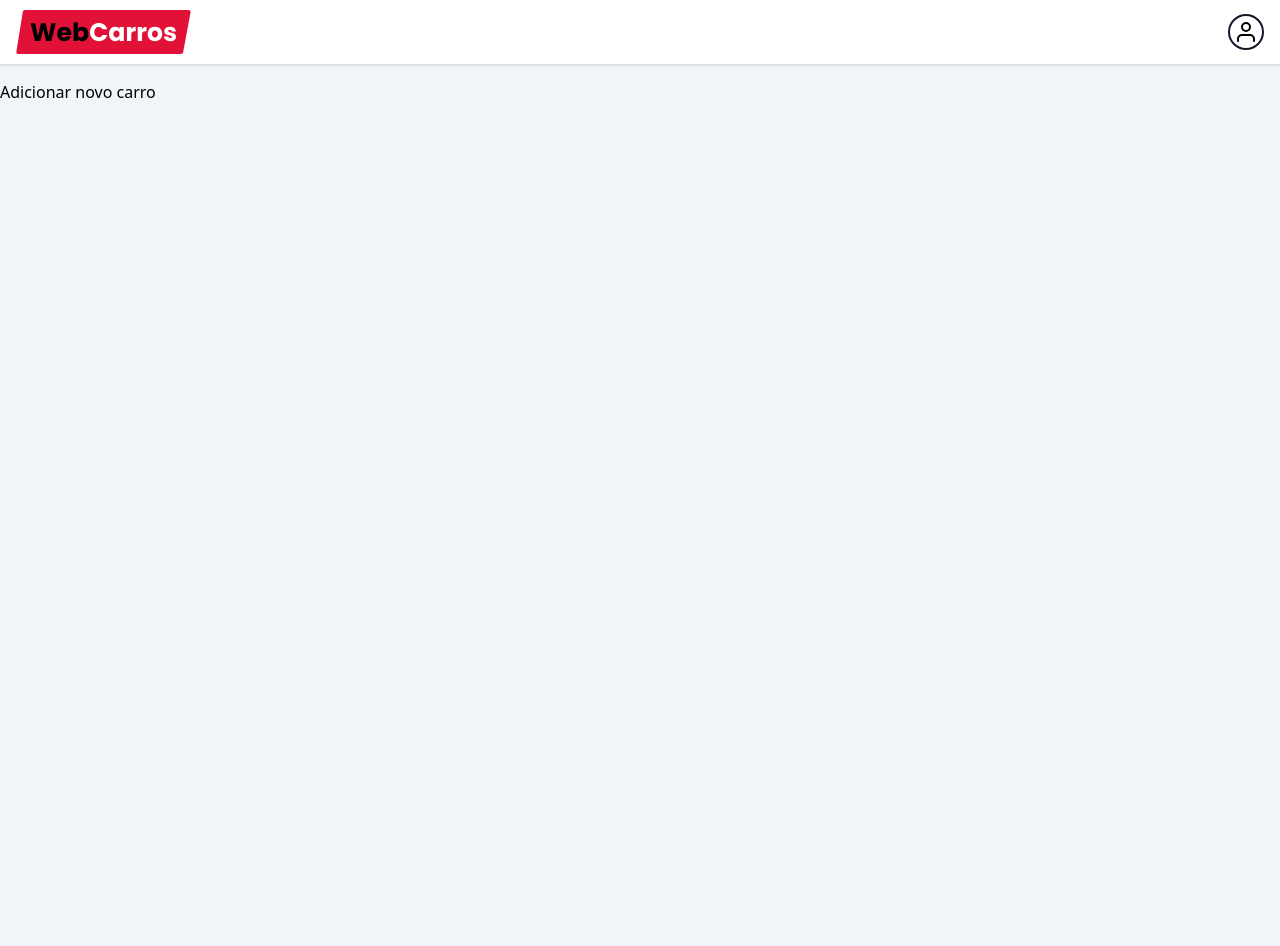
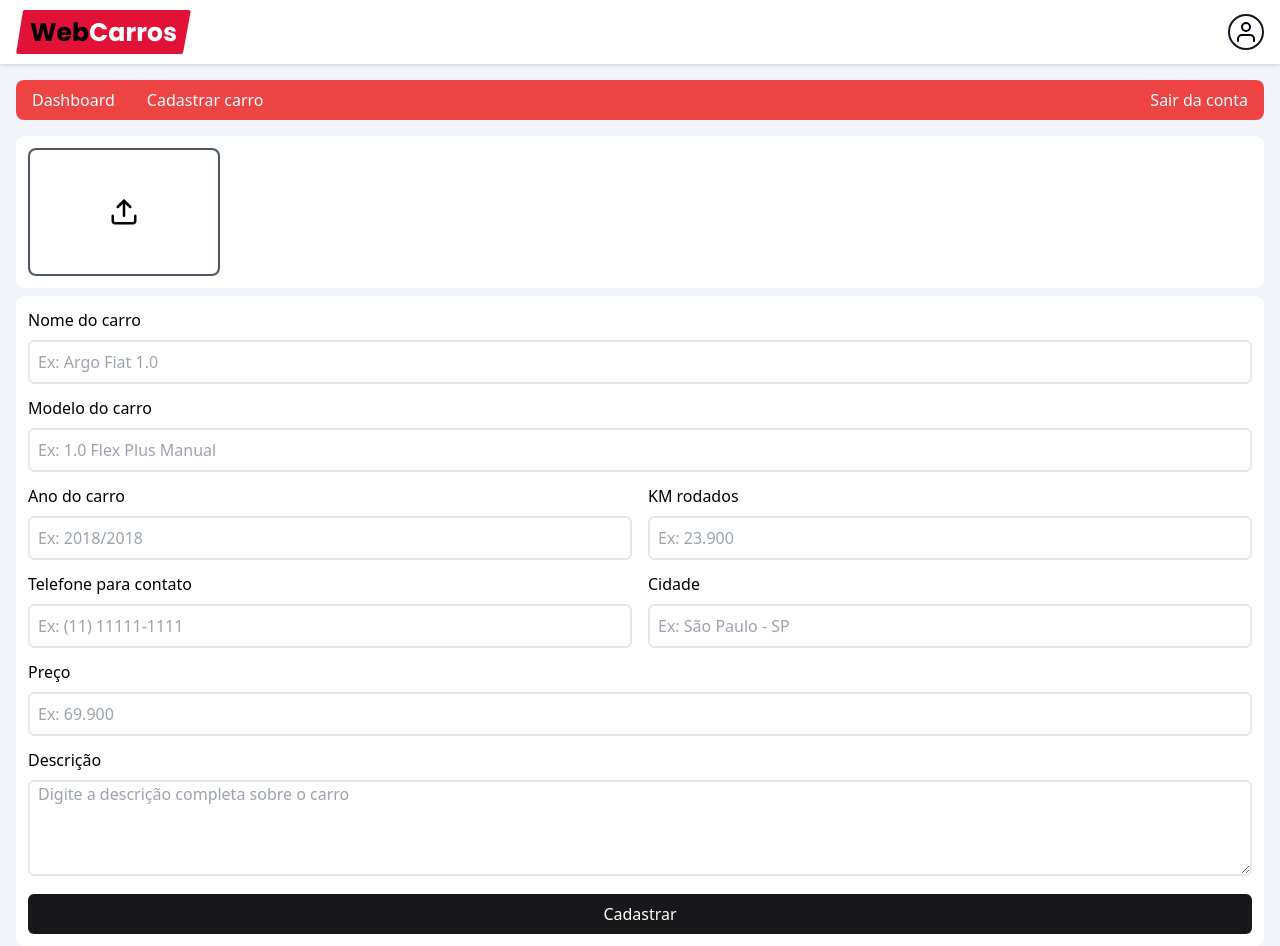
Before and after one commit to gctoledo/WebCarros, a React (Vite) app: page /dashboard/new in a window 1280 px wide. Before the commit the page ends 800 px from the top, so only its background shows below. Built offline with nearby package versions, Linux system fonts and the light colour scheme; no server answers; sample sign-in values are in the browser's storage.

Commit message:
feat: add New page with form and schema validation

```diff
--- a/src/pages/Dashboard/New/index.tsx
+++ b/src/pages/Dashboard/New/index.tsx
@@ -1,8 +1,170 @@
+import { FiUpload } from "react-icons/fi";
+
+import { useForm } from "react-hook-form";
+import { z } from "zod";
+import { zodResolver } from "@hookform/resolvers/zod";
+import Input from "../../../components/Input";
+
+import Container from "../../../components/Container";
+import DashboardHeader from "../../../components/DashboardHeader";
+
+const schema = z.object({
+  name: z.string().min(1, "O campo nome é obrigatório!"),
+  model: z.string().min(1, "O modelo é obrigatório!"),
+  year: z.string().min(1, "O ano do carro é obrigatório!"),
+  km: z.string().min(1, "O KM do carro é obrigatório!"),
+  price: z.string().min(1, "O preço do carro é obrigatório!"),
+  city: z.string().min(1, "O campo cidade é obrigatório!"),
+  whatsapp: z
+    .string()
+    .min(1, "O telefone é obrigatório")
+    .refine((value) => /^(\d{10,12})$/.test(value), {
+      message: "Número de telefone inválido!",
+    }),
+  description: z.string().min(1, "A descrição é obrigatória"),
+});
+
+type FormData = z.infer<typeof schema>;
+
 function New() {
+  const {
+    register,
+    handleSubmit,
+    formState: { errors },
+    reset,
+  } = useForm<FormData>({
+    resolver: zodResolver(schema),
+    mode: "onChange",
+  });
+
+  const onSubmit = (data: FormData) => {
+    console.log(data);
+  };
+
   return (
-    <div>
-      <h1>Adicionar novo carro</h1>
-    </div>
+    <Container>
+      <DashboardHeader />
+
+      <div className="w-ful bg-white p-3 rounded-lg flex flex-col sm:flex-row items-center gap-2">
+        <button className="border-2 w-48 rounded-lg flex items-center justify-center cursor-pointer border-gray-600 h-32 md:w-48">
+          <div className="absolute cursor-pointer">
+            <FiUpload size={30} color="#000" />
+          </div>
+          <div>
+            <input
+              type="file"
+              accept="image/*"
+              className="opacity-0 cursor-pointer"
+            />
+          </div>
+        </button>
+      </div>
+
+      <div className="w-ful bg-white p-3 rounded-lg flex flex-col sm:flex-row items-center gap-2 mt-2">
+        <form className="w-full" onSubmit={handleSubmit(onSubmit)}>
+          <div className="mb-3">
+            <p className="mb-2 font-medium">Nome do carro</p>
+            <Input
+              type="text"
+              register={register}
+              name="name"
+              error={errors.name?.message}
+              placeholder="Ex: Argo Fiat 1.0"
+            />
+          </div>
+          <div className="mb-3">
+            <p className="mb-2 font-medium">Modelo do carro</p>
+            <Input
+              type="text"
+              register={register}
+              name="model"
+              error={errors.model?.message}
+              placeholder="Ex: 1.0 Flex Plus Manual"
+            />
+          </div>
+
+          <div className="flex w-full mb-3 flex-row items-center gap-4">
+            <div className="w-full">
+              <p className="mb-2 font-medium">Ano do carro</p>
+              <Input
+                type="text"
+                register={register}
+                name="year"
+                error={errors.year?.message}
+                placeholder="Ex: 2018/2018"
+              />
+            </div>
+
+            <div className="w-full">
+              <p className="mb-2 font-medium">KM rodados</p>
+              <Input
+                type="text"
+                register={register}
+                name="km"
+                error={errors.km?.message}
+                placeholder="Ex: 23.900"
+              />
+            </div>
+          </div>
+
+          <div className="flex w-full mb-3 flex-row items-center gap-4">
+            <div className="w-full">
+              <p className="mb-2 font-medium">Telefone para contato</p>
+              <Input
+                type="text"
+                register={register}
+                name="whatsapp"
+                error={errors.whatsapp?.message}
+                placeholder="Ex: (11) 11111-1111"
+              />
+            </div>
+
+            <div className="w-full">
+              <p className="mb-2 font-medium">Cidade</p>
+              <Input
+                type="text"
+                register={register}
+                name="city"
+                error={errors.city?.message}
+                placeholder="Ex: São Paulo - SP"
+              />
+            </div>
+          </div>
+
+          <div className="mb-3">
+            <p className="mb-2 font-medium">Preço</p>
+            <Input
+              type="text"
+              register={register}
+              name="price"
+              error={errors.price?.message}
+              placeholder="Ex: 69.900"
+            />
+          </div>
+
+          <div className="mb-3">
+            <p className="mb-2 font-medium">Descrição</p>
+            <textarea
+              className="border-2 w-full rounded-md h-24 px-2"
+              {...register("description")}
+              name="description"
+              id="description"
+              placeholder="Digite a descrição completa sobre o carro"
+            />
+            {errors.description && (
+              <p className="mb-1 text-red-500">{errors.description.message}</p>
+            )}
+          </div>
+
+          <button
+            className="rounded-md bg-zinc-900 text-white font-medium w-full h-10"
+            type="submit"
+          >
+            Cadastrar
+          </button>
+        </form>
+      </div>
+    </Container>
   );
 }
 
```
